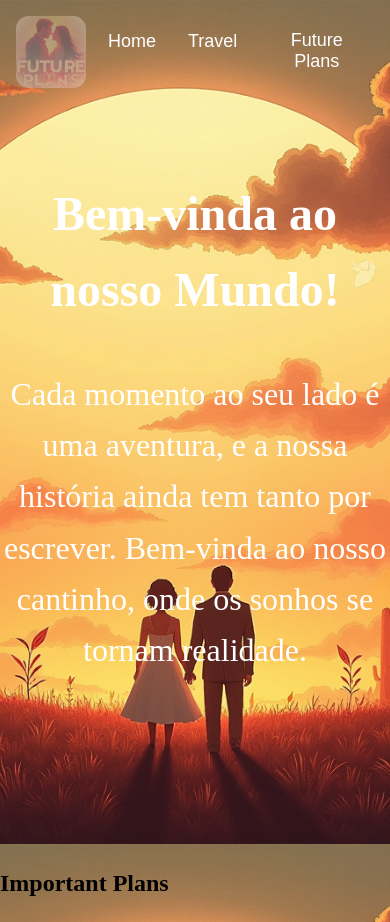
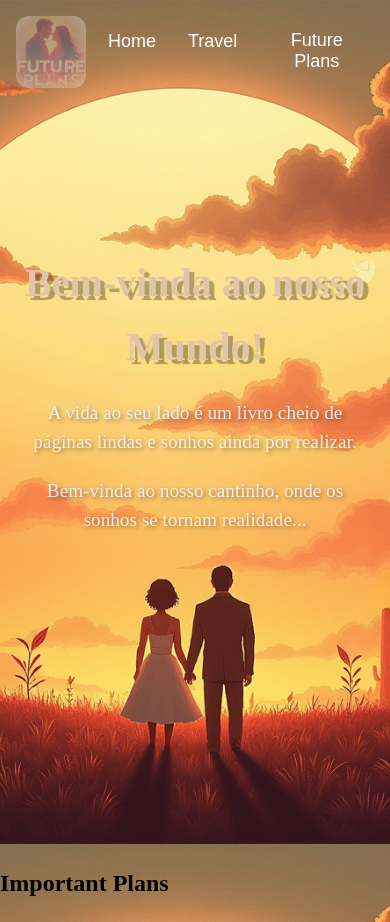
Before and after one commit to Matheus-Freitas0/future-plans-react, a React (Vite) app: page / in a window 390 px wide. Built offline with nearby package versions, Linux system fonts and the light colour scheme.

Commit message:
Updated TextMain.css and TextMain.jsx: added styles for welcome message, changed font colors and sizes, and modified paragraph text and structure.

```diff
--- a/src/components/HomePage/TextMain.css
+++ b/src/components/HomePage/TextMain.css
@@ -6,9 +6,50 @@
     text-align: center;
     height: 100vh;
     z-index: 5;
+    padding: 0 20px;
 }
 
 .welcome-message {
     font-size: 2rem;
-    color: #fff;
+    color: #f5ecec;
+    text-shadow: 2px 2px 4px rgba(0, 0, 0, 0.4);
+    margin-bottom: 20px;
+    display: flex;
+    flex-direction: column;
+    align-items: center;
 }
+
+.welcome-message h1 {
+    font-size: 5.5rem;
+    margin: 0;
+    color: #e2c4ac;
+    text-shadow: 5px 4px 1px rgba(0, 0, 0, 0.3);
+}
+
+.welcome-message p {
+    font-size: 2rem;
+    max-width: 600px;
+    text-align: center;
+    line-height: 1.5;
+    margin-top: 20px;
+}
+
+@media (max-width: 768px) {
+    .welcome-message h1 {
+        font-size: 3rem;
+    }
+
+    .welcome-message p {
+        font-size: 1.5rem;
+    }
+}
+
+@media (max-width: 480px) {
+    .welcome-message h1 {
+        font-size: 2.5rem;
+    }
+
+    .welcome-message p {
+        font-size: 1.2rem;
+    }
+}
--- a/src/components/HomePage/TextMain.jsx
+++ b/src/components/HomePage/TextMain.jsx
@@ -6,9 +6,11 @@ function TextMain() {
       <section className="welcome-message">
         <h1>Bem-vinda ao nosso Mundo!</h1>
         <p>
-          Cada momento ao seu lado é uma aventura, e a nossa história ainda tem
-          tanto por escrever. Bem-vinda ao nosso cantinho, onde os sonhos se
-          tornam realidade.
+          A vida ao seu lado é um livro cheio de páginas lindas e sonhos ainda
+          por realizar.
+          <p>
+            Bem-vinda ao nosso cantinho, onde os sonhos se tornam realidade...
+          </p>
         </p>
       </section>
     </div>
```
